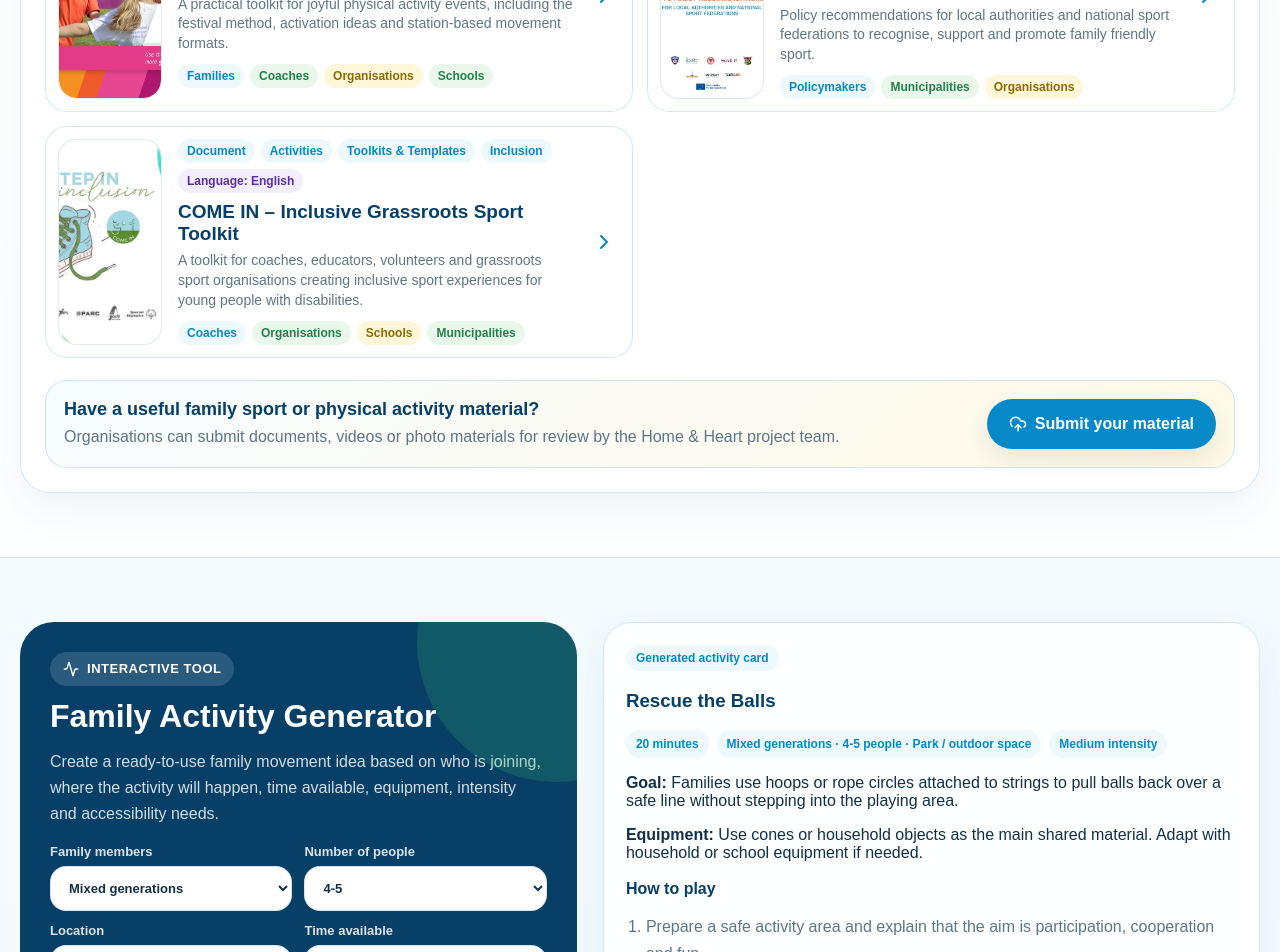
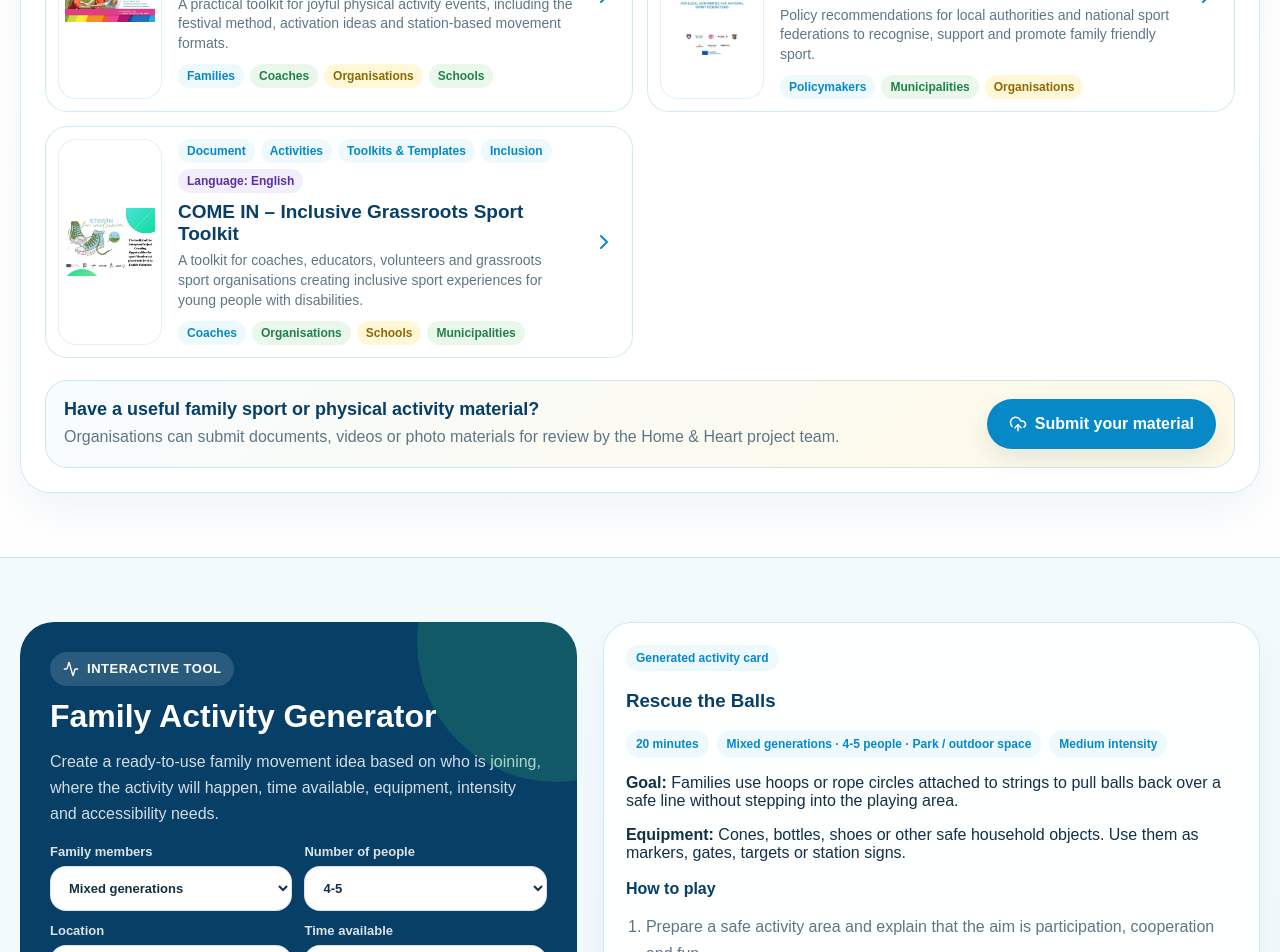
Before and after one commit to ronaldsrezais-cpu/knowledge-hub, a Next.js app: page / in a window 1280 px wide. Shown: the part 2500-3452 px from the top of the page. Built offline with nearby package versions, Linux system fonts and the light colour scheme.

Commit message:
Add files via upload

```diff
--- a/app/globals.css
+++ b/app/globals.css
@@ -91,8 +91,8 @@ h1 { margin: 18px 0 16px; font-size: clamp(42px, 6.2vw, 74px); line-height: .95;
 .resource-card { display:grid; grid-template-columns: 104px 1fr 28px; gap:16px; align-items:center; background:white; border:1px solid rgba(7,137,200,.18); border-radius:22px; padding:12px; min-height:142px; transition: transform .18s ease, box-shadow .18s ease; }
 .resource-card:hover { transform: translateY(-2px); box-shadow:0 18px 40px rgba(7,63,103,.12); }
 .resource-visual { height:100%; min-height:116px; border-radius:18px; display:grid; place-items:center; color:white; }
-.resource-cover-wrap { overflow:hidden; background:#fffaf0; border:1px solid rgba(7,137,200,.12); }
-.resource-cover { width:100%; height:100%; min-height:116px; display:block; object-fit:cover; object-position:center top; border-radius:18px; }
+.resource-cover-wrap { overflow:hidden; background:#fff; border:1px solid rgba(7,137,200,.12); padding:6px; }
+.resource-cover { width:100%; height:100%; min-height:104px; display:block; object-fit:contain; object-position:center center; border-radius:14px; background:#fff; box-sizing:border-box; }
 .resource-tags { display:flex; flex-wrap:wrap; gap:6px; }
 .resource-tags span, .audience-tags em { font-style:normal; display:inline-block; padding:5px 9px; border-radius:999px; background:#eef9fd; color:var(--blue); font-size:12px; font-weight:900; }
 .audience-tags { display:flex; flex-wrap:wrap; gap:6px; margin-top:10px; }
@@ -122,7 +122,7 @@ select, input, textarea { width:100%; padding: 13px 14px; border:1px solid var(-
 .footer p { color: rgba(255,255,255,.78); max-width: 900px; line-height:1.6; }
 @media (max-width: 1050px) { .hub-overview-grid, .tool { grid-template-columns:1fr; } .impact-grid { grid-template-columns:repeat(2, 1fr); } .mini-graphic { position:relative; right:auto; bottom:auto; margin-top:20px; } .about-panel p { max-width:none; } }
 @media (max-width: 920px) { .grid, .resource-grid { grid-template-columns: 1fr; } .navlinks { display:none; } .festival-content { grid-template-columns:1fr; } .festival-details { border-left:0; padding-left:0; } }
-@media (max-width: 620px) { .container { width:min(100% - 24px, 1240px); } .hero { padding-top: 48px; } .formgrid, .impact-grid { grid-template-columns:1fr; } .hub-panel, .card, .panel, .about-panel, .festival-panel, .library-shell { border-radius: 24px; padding:20px; } .resource-card { grid-template-columns: 86px 1fr; } .resource-arrow { display:none; } .resource-visual { min-height:96px; } .filter-row > span { width:100%; } .section p.intro.compact { margin-left:0; } .about-panel:after { display:none; } }
+@media (max-width: 620px) { .container { width:min(100% - 24px, 1240px); } .hero { padding-top: 48px; } .formgrid, .impact-grid { grid-template-columns:1fr; } .hub-panel, .card, .panel, .about-panel, .festival-panel, .library-shell { border-radius: 24px; padding:20px; } .resource-card { grid-template-columns: 86px 1fr; } .resource-arrow { display:none; } .resource-visual { min-height:96px; } .resource-cover { min-height:84px; } .filter-row > span { width:100%; } .section p.intro.compact { margin-left:0; } .about-panel:after { display:none; } }
 /* v9 refinements */
 .compact-filters { padding: 16px; }
 .dropdown-filters { display:grid; grid-template-columns: minmax(170px, 230px) minmax(200px, 280px) minmax(150px, 200px) 1fr; align-items:end; gap: 14px; margin-top: 14px; }
--- a/app/page.tsx
+++ b/app/page.tsx
@@ -482,7 +482,7 @@ const activityTemplates: ActivityTemplate[] = [
   {
     title: 'Animal Movement Trail',
     goals: ['energy', 'balance', 'connection'],
-    equipment: ['none', 'chalk or paper cards'],
+    equipment: ['none', 'chalk or paper cards', 'music'],
     locations: ['Home / indoor space', 'Park / outdoor space', 'Beach', 'School yard'],
     summary: 'Families move through a trail using animal-inspired movements adapted to each person’s ability.',
     steps: [
@@ -496,6 +496,24 @@ const activityTemplates: ActivityTemplate[] = [
     harder: 'Add balance holds, rhythm claps or a memory sequence of animals.',
     adaptation: 'For seated participants, use arm movements and expressive gestures for each animal.',
     safety: 'Avoid jumping on hard surfaces and choose movements that fit the age group.',
+  },
+  {
+    title: 'Music Stop Stations',
+    goals: ['energy', 'teamwork', 'connection', 'event', 'calm'],
+    equipment: ['music', 'cones or household objects', 'chalk or paper cards'],
+    locations: ['Home / indoor space', 'Sports hall', 'School yard', 'Park / outdoor space', 'Community event area'],
+    summary: 'Families complete simple movement stations while music gives clear start, stop and rotation signals.',
+    steps: [
+      'Choose 4–6 simple stations such as balance pose, target throw, family high-five route, stretch shape, or slow-motion walk.',
+      'Start the music: while it plays, families complete the station at their own pace.',
+      'Pause the music: everyone freezes, gives one compliment to their team, and prepares to rotate.',
+      'Change the song speed to change the intensity: slower music for calm movement, faster music for energising rounds.',
+      'After each round, let one family choose a new movement that matches the rhythm.',
+    ],
+    easier: 'Use slower songs, fewer stations and longer pauses between rounds.',
+    harder: 'Use shorter music intervals, add rhythm claps, or ask families to remember a movement sequence.',
+    adaptation: 'Participants can move, clap, wave, roll, stretch or lead the rhythm from a seated position.',
+    safety: 'Keep volume comfortable, leave clear space between stations and avoid sudden fast movements when the music starts.',
   },
 ];
 
@@ -539,9 +557,51 @@ function generateActivity(input: ActivityInput, ideaIndex = 0) {
       ? 'For two people, take turns as mover and guide/scorekeeper.'
       : 'Rotate roles so everyone contributes.';
 
-  const equipmentText = input.equipment === 'none'
-    ? 'No special equipment is needed; use body movement, space markers or imagination.'
-    : `Use ${input.equipment} as the main shared material. Adapt with household or school equipment if needed.`;
+  const equipmentGuidance: Record<string, { label: string; instruction: string }> = {
+    none: {
+      label: 'No special equipment is needed; use body movement, space markers or imagination.',
+      instruction: 'Use body movement, clear start/finish points and simple role changes instead of objects.',
+    },
+    'a ball or balloon': {
+      label: 'Ball or balloon. Use it for rolling, passing, balancing, target throws or cooperative transport between family members.',
+      instruction: 'Use the ball/balloon in every round: pass it, roll it to a target, balance it together or move it through the route.',
+    },
+    'cones or household objects': {
+      label: 'Cones, bottles, shoes or other safe household objects. Use them as markers, gates, targets or station signs.',
+      instruction: 'Place the markers before the activity starts so participants can clearly see routes, targets and safe zones.',
+    },
+    'frisbee discs or paper plates': {
+      label: 'Frisbee discs or paper plates. Use them as flying targets, floor markers, balance spots or safe stepping islands.',
+      instruction: 'Use the discs/plates either as objects to throw or as visible spots that participants move between.',
+    },
+    'hula hoops or rope circles': {
+      label: 'Hula hoops or rope circles. Use them as islands, targets, gates, rescue zones or family team areas.',
+      instruction: 'Give each hoop/circle a clear purpose such as target, safe island, collection zone or station boundary.',
+    },
+    'pool noodles': {
+      label: 'Pool noodles. Use them as soft bats, javelins, balance lines, gates or safe distance markers.',
+      instruction: 'Use noodles only for soft controlled actions, such as guiding a ball, throwing toward a target or marking a safe lane.',
+    },
+    music: {
+      label: 'Music. Use it as a timing and movement cue: play means move, pause means freeze/rotate/change role, and tempo sets the intensity.',
+      instruction: 'Before starting, explain the music rules clearly: when music plays, participants move or complete the task; when it pauses, they freeze, rotate station or change roles.',
+    },
+    'chalk or paper cards': {
+      label: 'Chalk or paper cards. Use them for task cards, movement prompts, scorecards, route arrows or family challenge choices.',
+      instruction: 'Prepare simple cards or chalk signs so participants can understand the task without long explanations.',
+    },
+    'basket or box': {
+      label: 'Basket or box. Use it as a collection point, target, team base or object transport station.',
+      instruction: 'Place the basket/box where everyone can reach it safely and use it for collecting, sorting or aiming tasks.',
+    },
+    'mixed balls and markers': {
+      label: 'Mixed balls and markers. Use markers for the route and balls for throwing, rolling, carrying or target tasks.',
+      instruction: 'Separate the marker zones and ball zones so participants know where to move and where to throw or roll.',
+    },
+  };
+
+  const equipmentDetail = equipmentGuidance[input.equipment] || equipmentGuidance.none;
+  const equipmentText = equipmentDetail.label;
 
   return {
     title: template.title,
@@ -552,6 +612,7 @@ function generateActivity(input: ActivityInput, ideaIndex = 0) {
     equipment: equipmentText,
     steps: [
       `Prepare a safe activity area and explain that the aim is participation, cooperation and fun.`,
+      equipmentDetail.instruction,
       ...template.steps,
       `${durationNote} ${peopleNote}`,
     ],
```
